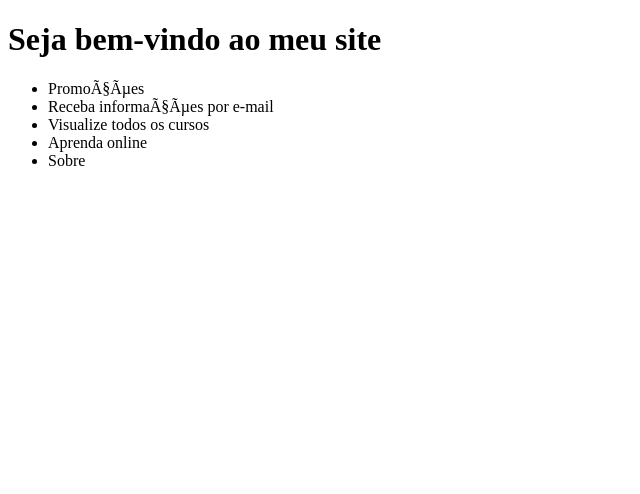
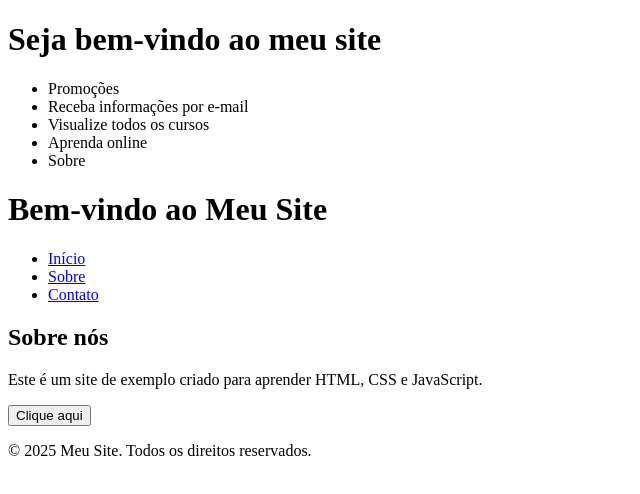
Before and after one commit to Filipe986/Filipe986.github.io, a plain HTML site: page index.html in a window 1280 px wide. Shown: the whole page, without its empty margins (0-640 px from the left). Drawn offline with Linux system fonts and the light colour scheme.

Commit message:
Update index.html

```diff
--- a/index.html
+++ b/index.html
@@ -15,3 +15,39 @@
 </ul>
 </body>
 <html>
+<!DOCTYPE html>
+<html lang="pt-BR">
+<head>
+    <meta charset="UTF-8">
+    <meta name="viewport" content="width=device-width, initial-scale=1.0">
+    <title>Meu Site</title>
+    <link rel="stylesheet" href="style.css">
+</head>
+<body>
+
+    <header>
+        <h1>Bem-vindo ao Meu Site</h1>
+        <nav>
+            <ul>
+                <li><a href="#">Início</a></li>
+                <li><a href="#">Sobre</a></li>
+                <li><a href="#">Contato</a></li>
+            </ul>
+        </nav>
+    </header>
+
+    <main>
+        <section>
+            <h2>Sobre nós</h2>
+            <p>Este é um site de exemplo criado para aprender HTML, CSS e JavaScript.</p>
+            <button onclick="mostrarMensagem()">Clique aqui</button>
+        </section>
+    </main>
+
+    <footer>
+        <p>&copy; 2025 Meu Site. Todos os direitos reservados.</p>
+    </footer>
+
+    <script src="script.js"></script>
+</body>
+</html>
```
